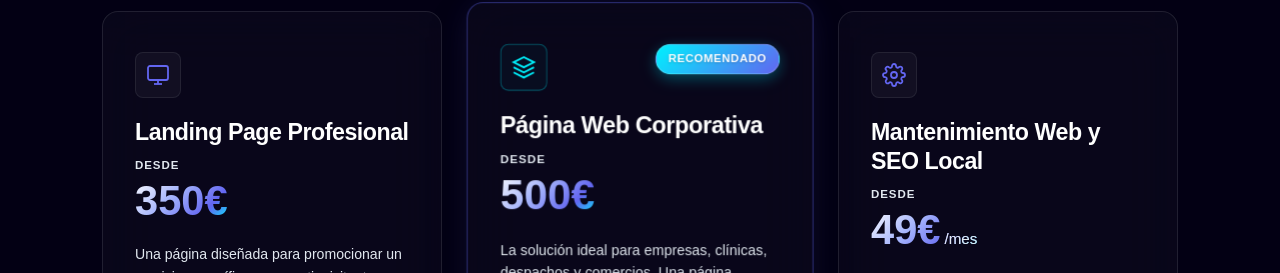
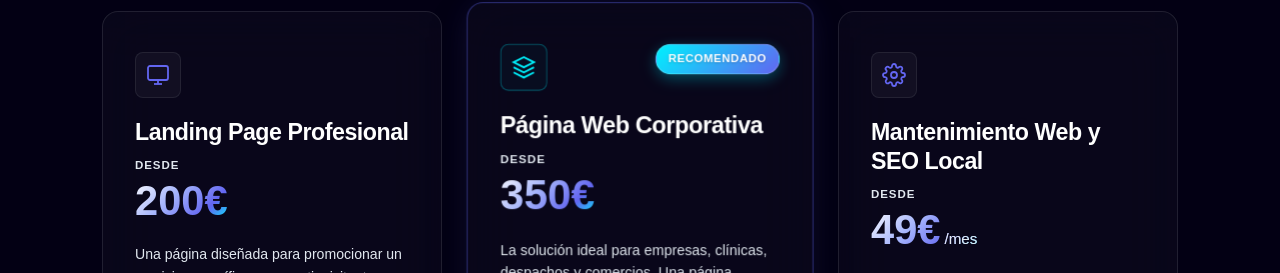
Before and after one commit to polalegredev/portfolio-pol, a React (Vite) app: page / in a window 1280 px wide. Shown: the part 2955-3228 px from the top of the page. Built offline with nearby package versions, Linux system fonts and the light colour scheme.

Commit message:
feat: add translations dictionary for multi-language support

```diff
--- a/src/translations.js
+++ b/src/translations.js
@@ -32,7 +32,7 @@ export const translations = {
         "services-subtitle": "Tres formas claras de ayudarte a tener una presencia profesional en internet, explicadas de forma sencilla.",
 
         "service-price-landing-label": "Desde",
-        "service-price-landing-value": "350€",
+        "service-price-landing-value": "200€",
         "service-title-landing": "Landing Page Profesional",
         "service-desc-landing": "Una página diseñada para promocionar un servicio específico y convertir visitantes en clientes. Ideal para campañas publicitarias, profesionales independientes o negocios que quieren captar contactos rápidamente.",
         "service-bullets-landing": [
@@ -46,7 +46,7 @@ export const translations = {
         "service-link-landing": "Hablemos de tu landing",
 
         "service-price-corporate-label": "Desde",
-        "service-price-corporate-value": "500€",
+        "service-price-corporate-value": "350€",
         "service-title-corporate": "Página Web Corporativa",
         "service-desc-corporate": "La solución ideal para empresas, clínicas, despachos y comercios. Una página profesional que transmite confianza y ayuda a posicionar tu negocio en Google.",
         "service-bullets-corporate": [
@@ -158,7 +158,7 @@ export const translations = {
         // FAQ
         "faq-title": "Preguntas Frecuentes",
         "faq-q1": "¿Cuánto cuesta una página web en Badalona?",
-        "faq-a1": "Las landing pages comienzan desde 350€ y las páginas corporativas desde 500€.",
+        "faq-a1": "Las landing pages comienzan desde 200€ y las páginas corporativas desde 350€.",
         "faq-q2": "¿Cuánto tarda el proyecto?",
         "faq-a2": "La mayoría de webs se completan entre una y tres semanas.",
         "faq-q3": "¿Incluyes SEO?",
@@ -264,7 +264,7 @@ export const translations = {
         "services-subtitle": "Tres formes clares d'ajudar-te a tenir una presència professional a internet, explicades de manera senzilla.",
 
         "service-price-landing-label": "Des de",
-        "service-price-landing-value": "350€",
+        "service-price-landing-value": "200€",
         "service-title-landing": "Landing Page Professional",
         "service-desc-landing": "Una pàgina dissenyada per promocionar un servei específic i convertir visitants en clients. Ideal per a campanyes publicitàries, professionals independents o negocis que volen captar contactes ràpidament.",
         "service-bullets-landing": [
@@ -278,7 +278,7 @@ export const translations = {
         "service-link-landing": "Parlem de la teva landing",
 
         "service-price-corporate-label": "Des de",
-        "service-price-corporate-value": "500€",
+        "service-price-corporate-value": "350€",
         "service-title-corporate": "Pàgina Web Corporativa",
         "service-desc-corporate": "La solució ideal per a empreses, clíniques, despatxos i comerços. Una pàgina professional que transmet confiança i ajuda a posicionar el teu negoci a Google.",
         "service-bullets-corporate": [
@@ -390,7 +390,7 @@ export const translations = {
         // FAQ
         "faq-title": "Preguntes Freqüents",
         "faq-q1": "Quant costa una pàgina web a Badalona?",
-        "faq-a1": "Les landing pages comencen des de 350€ i les pàgines corporatives des de 500€.",
+        "faq-a1": "Les landing pages comencen des de 200€ i les pàgines corporatives des de 350€.",
         "faq-q2": "Quant triga el projecte?",
         "faq-a2": "La majoria de webs es completen entre una i tres setmanes.",
         "faq-q3": "Enllesteixes SEO?",
@@ -496,7 +496,7 @@ export const translations = {
         "services-subtitle": "Three clear ways to establish a professional presence on the web, explained simply.",
 
         "service-price-landing-label": "From",
-        "service-price-landing-value": "€350",
+        "service-price-landing-value": "€200",
         "service-title-landing": "Professional Landing Page",
         "service-desc-landing": "A single-page website designed to promote a specific service and convert visitors into customers. Perfect for ad campaigns, independent professionals, or businesses looking to capture contacts quickly.",
         "service-bullets-landing": [
@@ -510,7 +510,7 @@ export const translations = {
         "service-link-landing": "Let's talk about your landing page",
 
         "service-price-corporate-label": "From",
-        "service-price-corporate-value": "€500",
+        "service-price-corporate-value": "€350",
         "service-title-corporate": "Corporate Website",
         "service-desc-corporate": "The ideal solution for companies, clinics, offices, and retail. A professional page that builds trust and helps position your business on Google.",
         "service-bullets-corporate": [
@@ -622,7 +622,7 @@ export const translations = {
         // FAQ
         "faq-title": "Frequently Asked Questions",
         "faq-q1": "How much does a website in Badalona cost?",
-        "faq-a1": "Landing pages start from €350 and corporate websites from €500.",
+        "faq-a1": "Landing pages start from €200 and corporate websites from €350.",
         "faq-q2": "How long does the project take?",
         "faq-a2": "Most websites are completed within one to three weeks.",
         "faq-q3": "Do you include SEO?",
```
